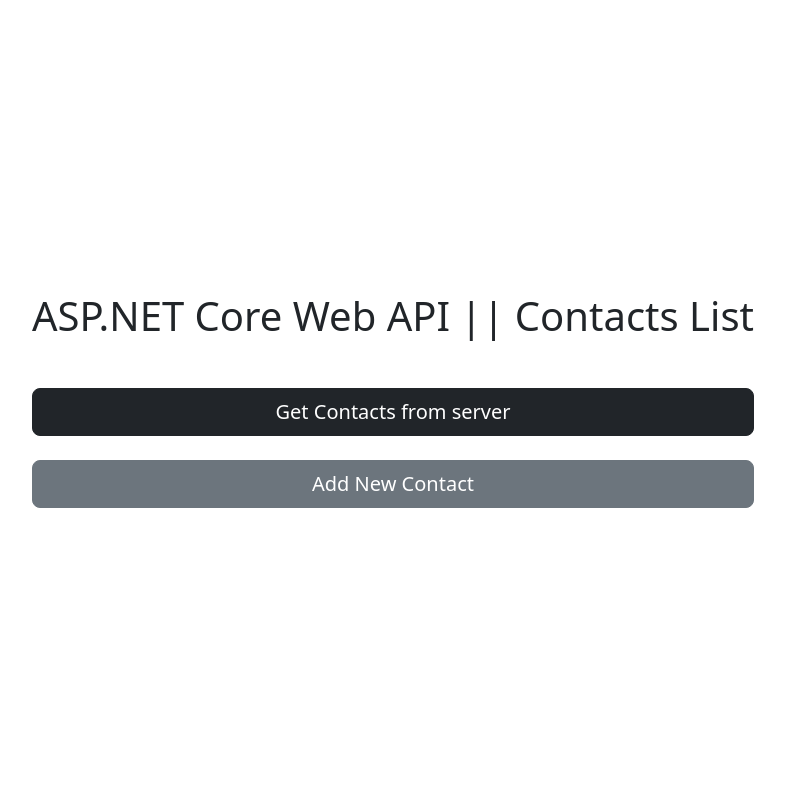
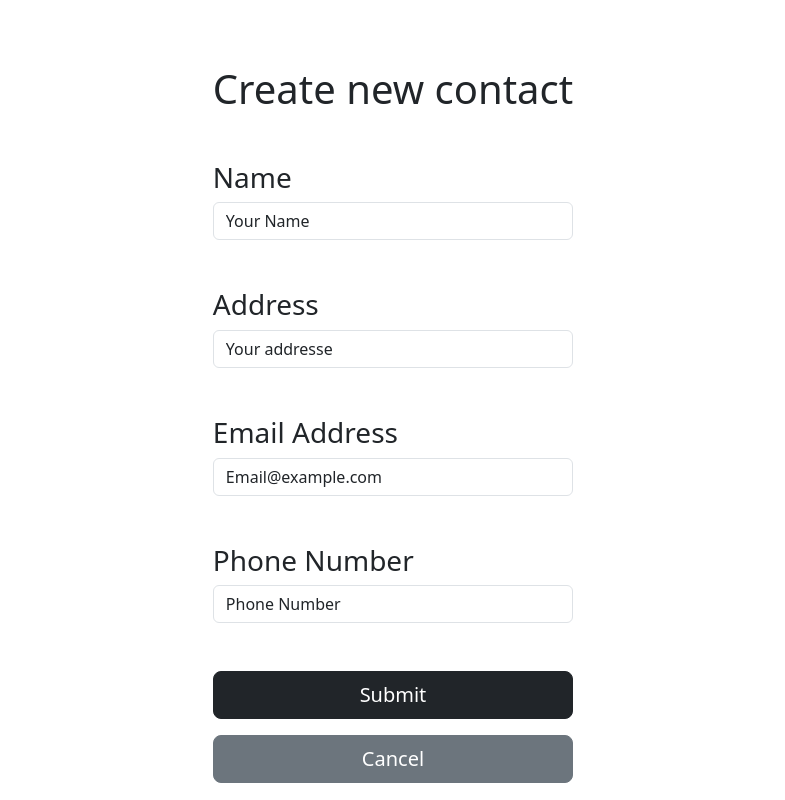
Before and after one commit to hayaba/ASPNetCoreWebAPI, a React (Create React App) app in the folder reactclient/: page / in a window 1280 px wide. Both pictures are taken after a click on the button "Add New Contact". Shown: the whole page, without its empty margins (247-1032 px from the left). Built offline with nearby package versions, Linux system fonts and the light colour scheme.

Commit message:
Typo fixes

```diff
--- a/reactclient/src/App.js
+++ b/reactclient/src/App.js
@@ -1,11 +1,13 @@
 import React, { useState } from "react";
 import Constants from "./utilities/Constants";
+import ContactForm from "./components/ContactForm";
 
 export default function App() {
   const [contacts, setContacts] = useState([]);
+  const [showingContactForm, setShowingContactForm] = useState(false);
 
   function getContacts() {
-    const url = Constants.APPI_URL_GET_ALL_CONTACTS;
+    const url = Constants.API_URL_GET_ALL_CONTACTS;
 
     fetch(url, {
       method: "GET",
@@ -24,6 +26,7 @@
     <div className="container">
       <div className="row min-vh-100">
         <div className="col d-flex flex-column justify-content-center align-items-center">
+          {showingContactForm === false && (
             <div>
               <h1>ASP.NET Core Web API || Contacts List</h1>
               <div className="mt-5">
@@ -34,15 +37,22 @@
                   Get Contacts from server
                 </button>
                 <button
-                onClick={() => {}}
+                  onClick={() => setShowingContactForm(true)}
                   className="btn btn-secondary btn-lg w-100 mt-4"
                 >
                   Add New Contact
                 </button>
               </div>
             </div>
+          )}
 
-          {contacts.length > 0 && renderContactsTable()}
+          {contacts.length > 0 &&
+            showingContactForm === false &&
+            renderContactsTable()}
+
+          {showingContactForm && (
+            <ContactForm onContactCreated={onContactCreated} />
+          )}
         </div>
       </div>
     </div>
@@ -90,10 +100,11 @@
   }
 
   function onContactCreated(createdContact) {
-    if(createdContact === null) {
+    setShowingContactForm(false);
+    if (createdContact === null) {
       return;
     }
-    alert(`"${createdContact.navn}" Contact successfully created.`)
+    alert(`"${createdContact.navn}" Contact successfully created.`);
 
     getContacts();
   }
--- a/reactclient/src/components/ContactForm.js
+++ b/reactclient/src/components/ContactForm.js
@@ -2,7 +2,6 @@
 import Constants from "../utilities/Constants";
 
 export default function ContactForm(props) {
-  const [formData, setFormData] = useState(initialFormData);
 
     const initialFormData = Object.freeze({
         navn: "Your Name",
@@ -10,6 +9,8 @@
         email: "Email@example.com",
         telefon: "Phone Number",
       });
+
+  const [formData, setFormData] = useState(initialFormData);
 
   function handleChange(e) {
     setFormData({
@@ -29,7 +30,7 @@
       telefon: formData.telefon,
     };
 
-    const url = Constants.APPI_URL_CREATE_CONTACT;
+    const url = Constants.API_URL_CREATE_CONTACT;
 
     fetch(url, {
       method: "post",
@@ -52,7 +53,7 @@
 
   return (
     <div>
-      <from className="w-100 px-5">
+      <form className="w-100 px-5">
         <h1 className="mt-5">Create new contact</h1>
 
         <div className="mt-5">
@@ -111,7 +112,7 @@
         >
           Cancel
         </button>
-      </from>
+      </form>
     </div>
   );
 }
--- a/reactclient/src/utilities/Constants.js
+++ b/reactclient/src/utilities/Constants.js
@@ -10,19 +10,19 @@
 };
 
 const development = {
-    APPI_URL_GET_ALL_CONTACTS: `${API_BASE_URL_DEVELOPMENT}/${ENDPOINTS.GET_ALL_CONTACTS}`,
-    APPI_URL_GET_CONTACT_BY_ID: `${API_BASE_URL_DEVELOPMENT}/${ENDPOINTS.GET_CONTACT_BY_ID}`,
-    APPI_URL_CREATE_CONTACT: `${API_BASE_URL_DEVELOPMENT}/${ENDPOINTS.CREATE_CONTACT}`,
-    APPI_URL_UPDATE_CONTACT: `${API_BASE_URL_DEVELOPMENT}/${ENDPOINTS.UPDATE_CONTACT}`,
-    APPI_URL_DELETE_CONTACT_BY_ID: `${API_BASE_URL_DEVELOPMENT}/${ENDPOINTS.DELETE_CONTACT_BY_ID}`
+    API_URL_GET_ALL_CONTACTS: `${API_BASE_URL_DEVELOPMENT}/${ENDPOINTS.GET_ALL_CONTACTS}`,
+    API_URL_GET_CONTACT_BY_ID: `${API_BASE_URL_DEVELOPMENT}/${ENDPOINTS.GET_CONTACT_BY_ID}`,
+    API_URL_CREATE_CONTACT: `${API_BASE_URL_DEVELOPMENT}/${ENDPOINTS.CREATE_CONTACT}`,
+    API_URL_UPDATE_CONTACT: `${API_BASE_URL_DEVELOPMENT}/${ENDPOINTS.UPDATE_CONTACT}`,
+    API_URL_DELETE_CONTACT_BY_ID: `${API_BASE_URL_DEVELOPMENT}/${ENDPOINTS.DELETE_CONTACT_BY_ID}`
 }
 
 const production = {
-    APPI_URL_GET_ALL_CONTACTS: `${API_BASE_URL_PRODUCTION}/${ENDPOINTS.GET_ALL_CONTACTS}`,
-    APPI_URL_GET_CONTACT_BY_ID: `${API_BASE_URL_PRODUCTION}/${ENDPOINTS.GET_CONTACT_BY_ID}`,
-    APPI_URL_CREATE_CONTACT: `${API_BASE_URL_PRODUCTION}/${ENDPOINTS.CREATE_CONTACT}`,
-    APPI_URL_UPDATE_CONTACT: `${API_BASE_URL_PRODUCTION}/${ENDPOINTS.UPDATE_CONTACT}`,
-    APPI_URL_DELETE_CONTACT_BY_ID: `${API_BASE_URL_PRODUCTION}/${ENDPOINTS.DELETE_CONTACT_BY_ID}`
+    API_URL_GET_ALL_CONTACTS: `${API_BASE_URL_PRODUCTION}/${ENDPOINTS.GET_ALL_CONTACTS}`,
+    API_URL_GET_CONTACT_BY_ID: `${API_BASE_URL_PRODUCTION}/${ENDPOINTS.GET_CONTACT_BY_ID}`,
+    API_URL_CREATE_CONTACT: `${API_BASE_URL_PRODUCTION}/${ENDPOINTS.CREATE_CONTACT}`,
+    API_URL_UPDATE_CONTACT: `${API_BASE_URL_PRODUCTION}/${ENDPOINTS.UPDATE_CONTACT}`,
+    API_URL_DELETE_CONTACT_BY_ID: `${API_BASE_URL_PRODUCTION}/${ENDPOINTS.DELETE_CONTACT_BY_ID}`
 }
 
 const Constants = process.env.NODE_ENV === 'development' ? development : production;
```
Also changed, not shown: 2 other files (tests, documents, lock files or other folders). Lines whose indentation alone changed are shown as unchanged.
